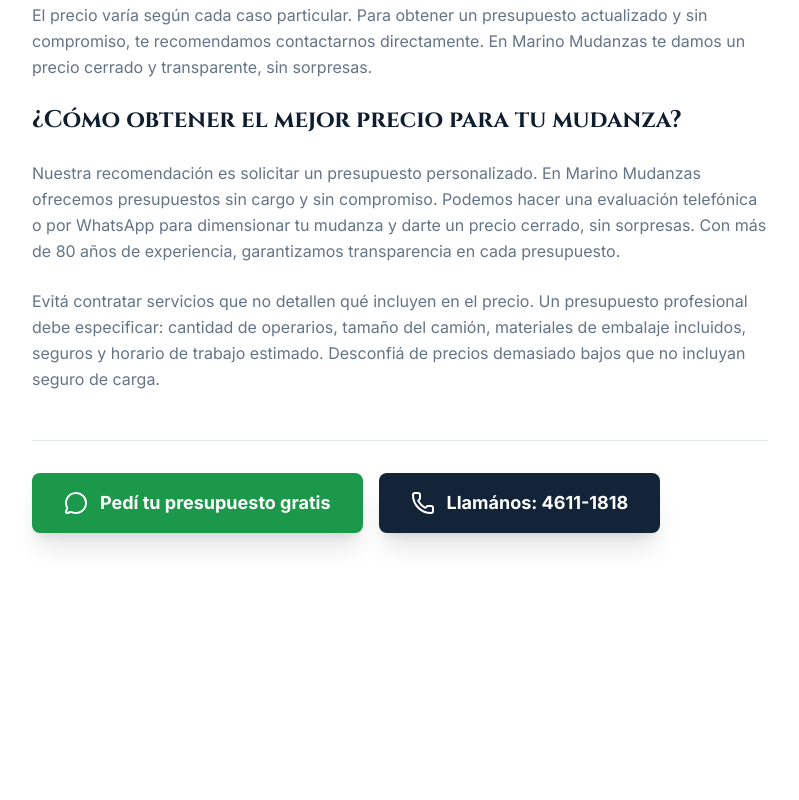
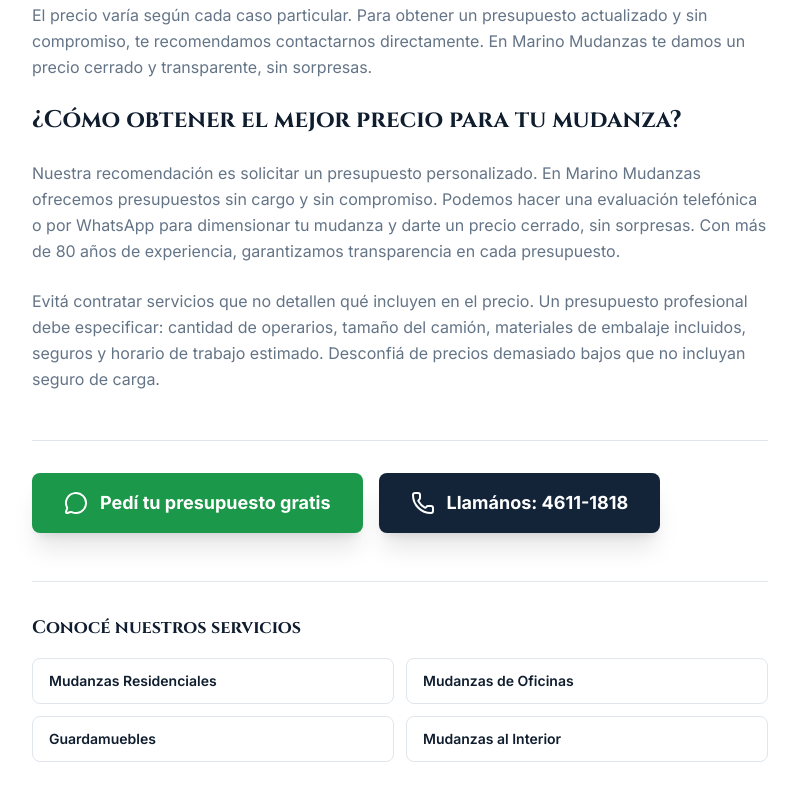
Before and after one commit to Lukaku55/marinomudanzas-next, a Next.js app: page /blog/cuanto-cuesta-mudanza-buenos-aires in a window 1280 px wide. Shown: the part 1133-1933 px from the top of the page, without its empty margins (240-1039 px from the left). Before the commit the page ends 1746 px from the top, so only its background shows below. Built offline with nearby package versions, Linux system fonts and the light colour scheme.

Commit message:
Add internal links block to cuanto-cuesta-mudanza blog post

```diff
--- a/app/blog/cuanto-cuesta-mudanza-buenos-aires/page.tsx
+++ b/app/blog/cuanto-cuesta-mudanza-buenos-aires/page.tsx
@@ -116,6 +116,16 @@ export default function Page() {
               Llamános: 4611-1818
             </a>
           </div>
+
+          <div className="mt-12 pt-8 border-t border-border">
+            <h3 className="font-display text-lg font-bold text-foreground mb-4">Conocé nuestros servicios</h3>
+            <div className="grid grid-cols-2 gap-3">
+              <Link href="/mudanzas-residenciales" className="bg-card border border-border rounded-lg px-4 py-3 font-body text-sm font-semibold text-foreground hover:border-gold/40 hover:text-gold transition-colors">Mudanzas Residenciales</Link>
+              <Link href="/mudanzas-oficinas" className="bg-card border border-border rounded-lg px-4 py-3 font-body text-sm font-semibold text-foreground hover:border-gold/40 hover:text-gold transition-colors">Mudanzas de Oficinas</Link>
+              <Link href="/guardamuebles" className="bg-card border border-border rounded-lg px-4 py-3 font-body text-sm font-semibold text-foreground hover:border-gold/40 hover:text-gold transition-colors">Guardamuebles</Link>
+              <Link href="/mudanzas-interior" className="bg-card border border-border rounded-lg px-4 py-3 font-body text-sm font-semibold text-foreground hover:border-gold/40 hover:text-gold transition-colors">Mudanzas al Interior</Link>
+            </div>
+          </div>
         </article>
       </main>
 
```
